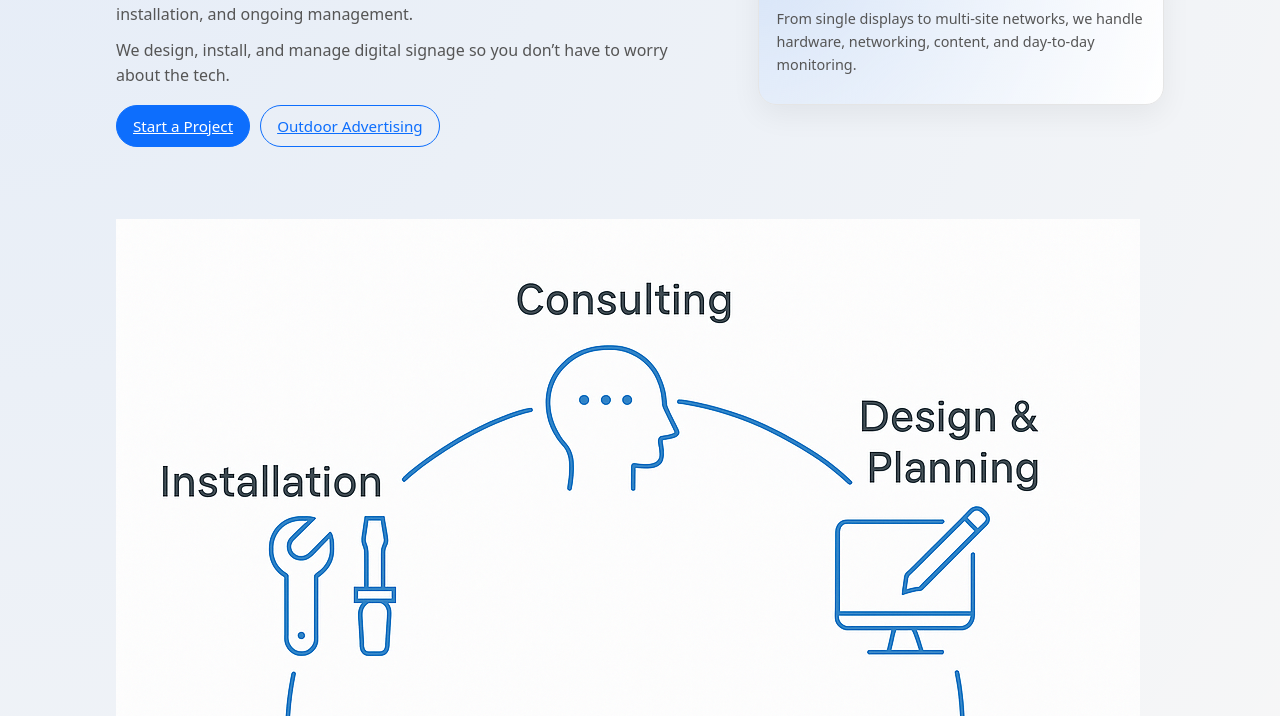
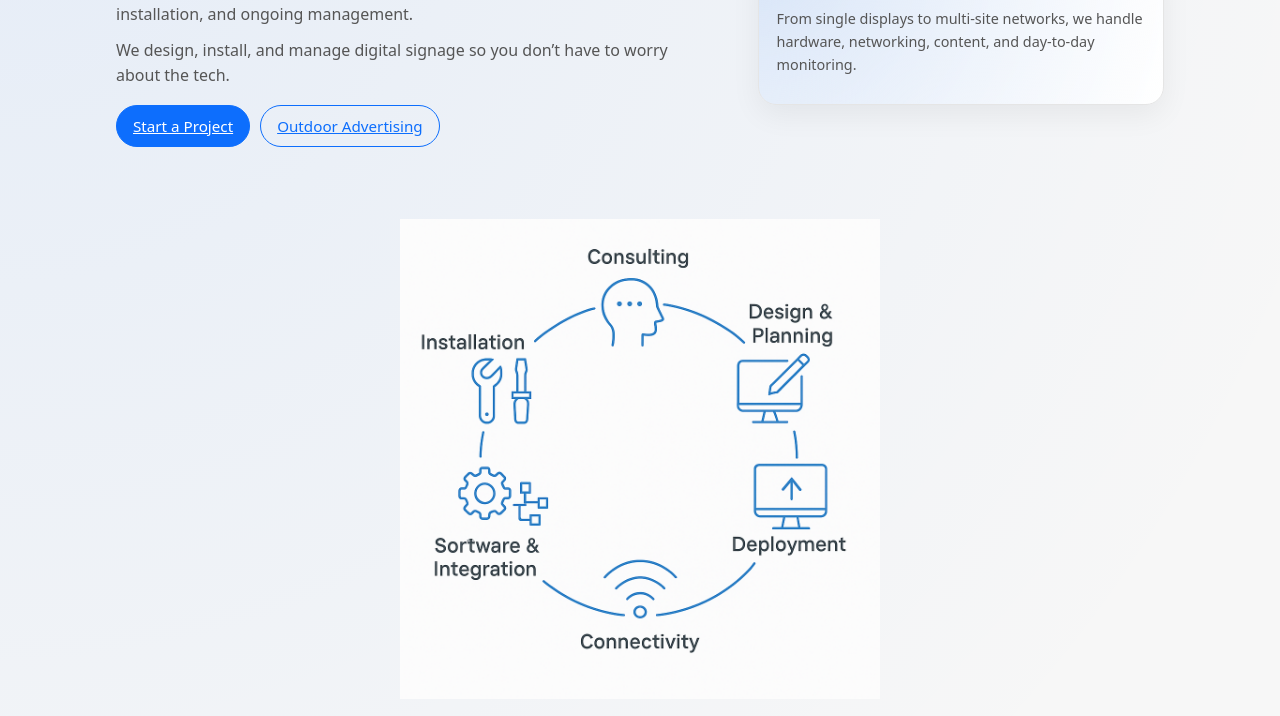
Before and after one commit to awisetech/kazoo-site, a plain HTML site: page index.html in a window 1280 px wide. Shown: the part 200-916 px from the top of the page. Drawn offline with Linux system fonts and the light colour scheme.

Commit message:
Update style.css

```diff
--- a/style.css
+++ b/style.css
@@ -335,3 +335,16 @@ footer {
   box-shadow: var(--shadow-soft);
   border: 1px solid var(--border);
 }
+/* Services graphic */
+.services-graphic {
+  text-align: center;
+  margin: 40px 0 20px;
+}
+
+.services-img {
+  max-width: 480px;   /* adjust if you want it bigger/smaller */
+  width: 100%;
+  height: auto;
+  display: block;
+  margin: 0 auto;
+}
```
